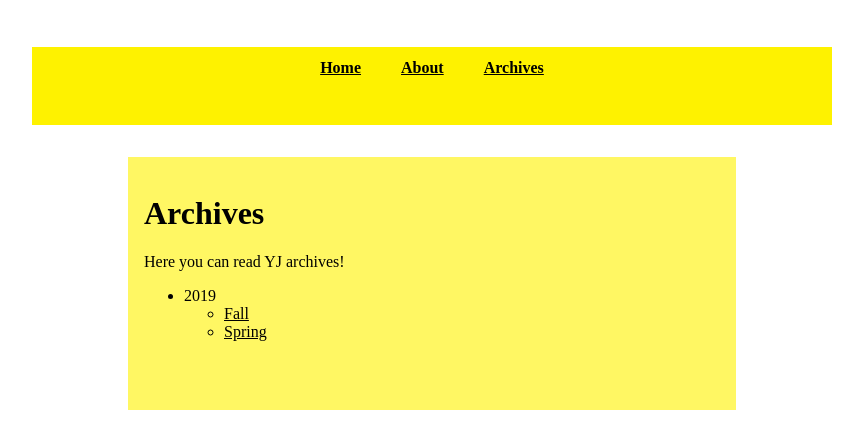
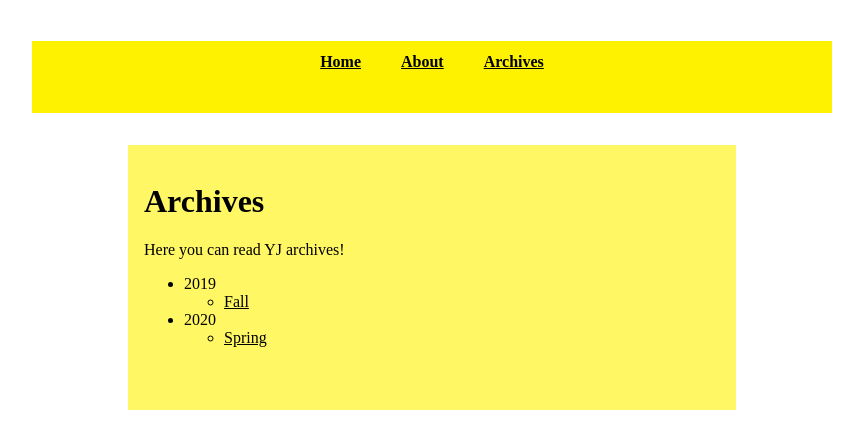
Before and after one commit to hywn/ygaw, a plain HTML site: page archives.html in a window 1280 px wide. Shown: the part 350-798 px from the top of the page, without its empty margins (208-1071 px from the left). Drawn offline with Linux system fonts and the light colour scheme.

Commit message:
fixed issues

```diff
--- a/archives.html
+++ b/archives.html
@@ -16,7 +16,7 @@
 <p>Here you can read YJ archives!</p>
 
 <ul>
-<li>2019<ul><li><a href='reader.html?id=Fall2019:8:1'>Fall</a></li><li><a href='reader.html?id=Spring2019:9:1'>Spring</a></li></ul></li>
+<li>2019<ul><li><a href='reader.html?id=Fall2019:8:1'>Fall</a></li></ul></li><li>2020<ul><li><a href='reader.html?id=Spring2020:8:1'>Spring</a></li></ul></li>
 </ul>
 
 </div>
```
Also changed, not shown: sem/2019/spring/7.jpg (deleted), sem/2019/spring/8.jpg (deleted), sem/2019/spring/9.jpg (deleted), sem/2020/spring/1.jpg (renamed from sem/2019/spring/1.jpg), sem/2020/spring/2.jpg (renamed from sem/2019/spring/2.jpg), sem/2020/spring/3.jpg (renamed from sem/2019/spring/3.jpg), sem/2020/spring/4.jpg (renamed from sem/2019/spring/4.jpg), sem/2020/spring/5.jpg (renamed from sem/2019/spring/5.jpg), sem/2020/spring/6.jpg (renamed from sem/2019/spring/6.jpg), 2 other files.
